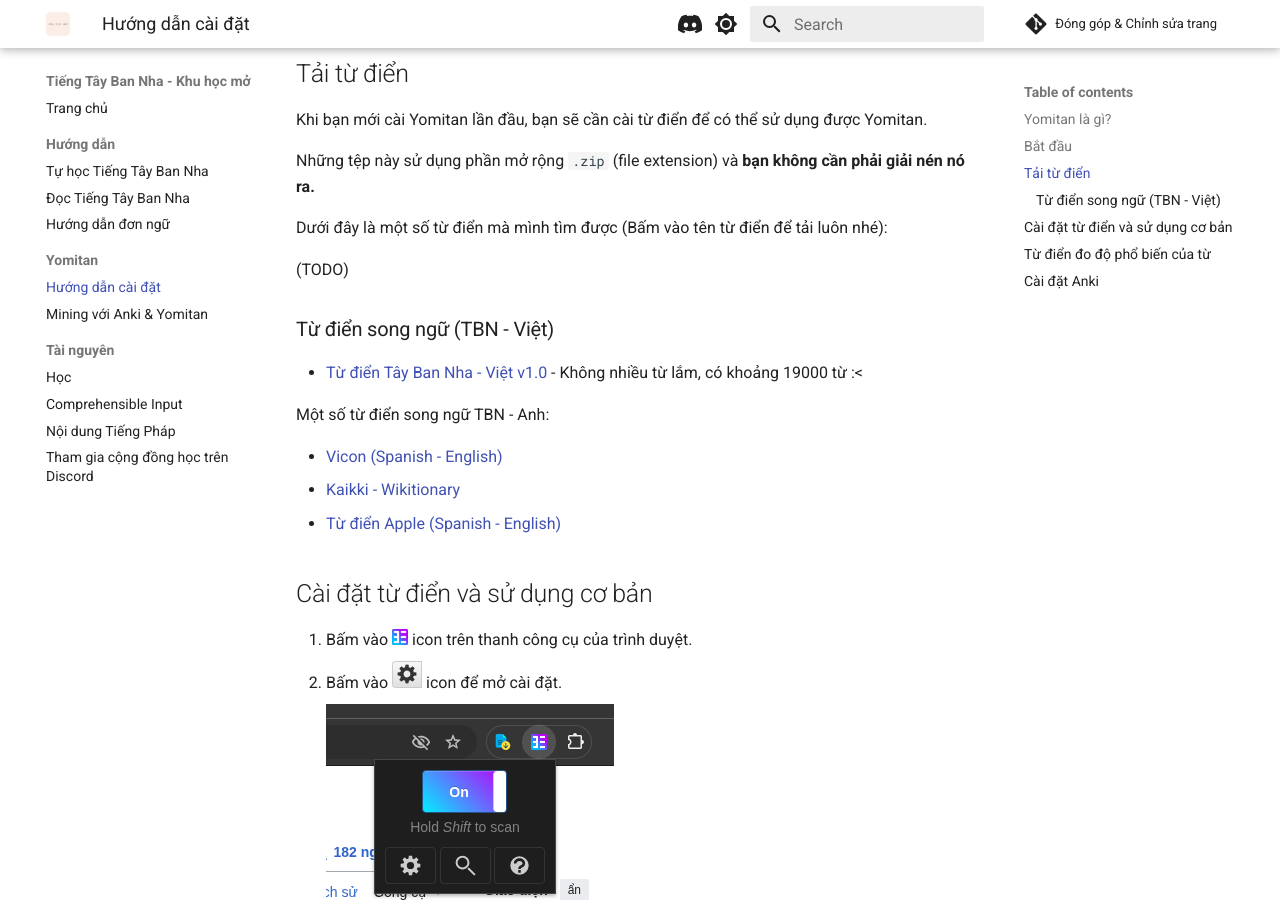
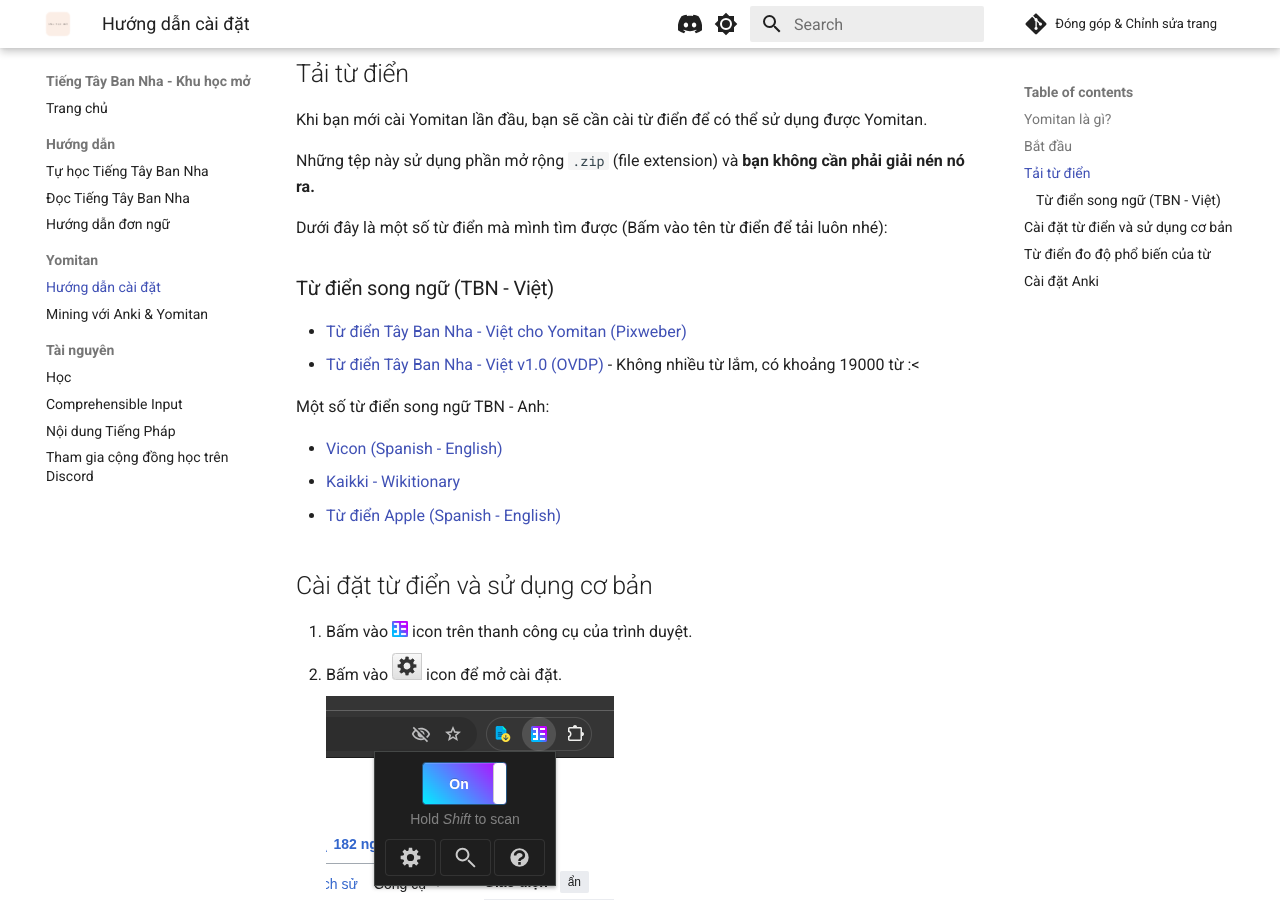
Before and after one commit to daihocmo/tieng-tbn, an MkDocs documentation site: the page built from docs/yomitan.md, in a window 1280 px wide and 900 px high, scrolled down 1070 px. Built offline with MkDocs 1.6.1 and Material for MkDocs 9.7.7, drawn with Linux system fonts in a browser that asks for light colours; comment, search, counter and statistics services are not loaded.

Commit message:
Cập nhật các gợi ý từ điển

```diff
--- a/docs/yomitan.md
+++ b/docs/yomitan.md
@@ -27,11 +27,10 @@
 
 Dưới đây là một số từ điển mà mình tìm được (Bấm vào tên từ điển để tải luôn nhé):
 
-(TODO)
-
 ### Từ điển song ngữ (TBN - Việt)
 
-- [Từ điển Tây Ban Nha - Việt v1.0](https://github.com/catusf/tudien/releases/download/v4.4/star_tbnviet.yomitan.zip) - Không nhiều từ lắm, có khoảng 19000 từ :<
+- [Từ điển Tây Ban Nha - Việt cho Yomitan (Pixweber)](https://yomitan-vi.github.io/tu-dien-tbn-viet-yomitan/)
+- [Từ điển Tây Ban Nha - Việt v1.0 (OVDP)](https://github.com/catusf/tudien/releases/download/v4.4/star_tbnviet.yomitan.zip) - Không nhiều từ lắm, có khoảng 19000 từ :<
 
 Một số từ điển song ngữ TBN - Anh:
 
```
Also changed, not shown: docs/monolingual.md (+2 -1 lines).
